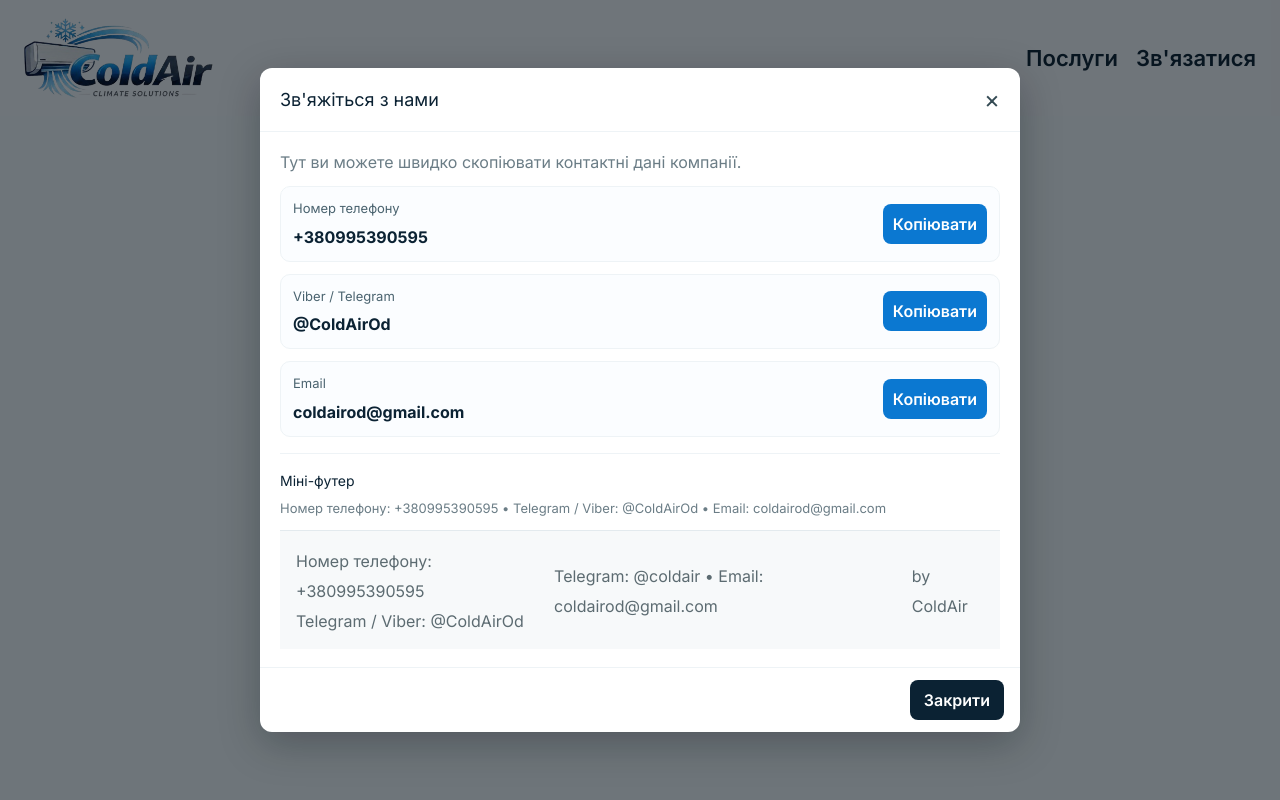
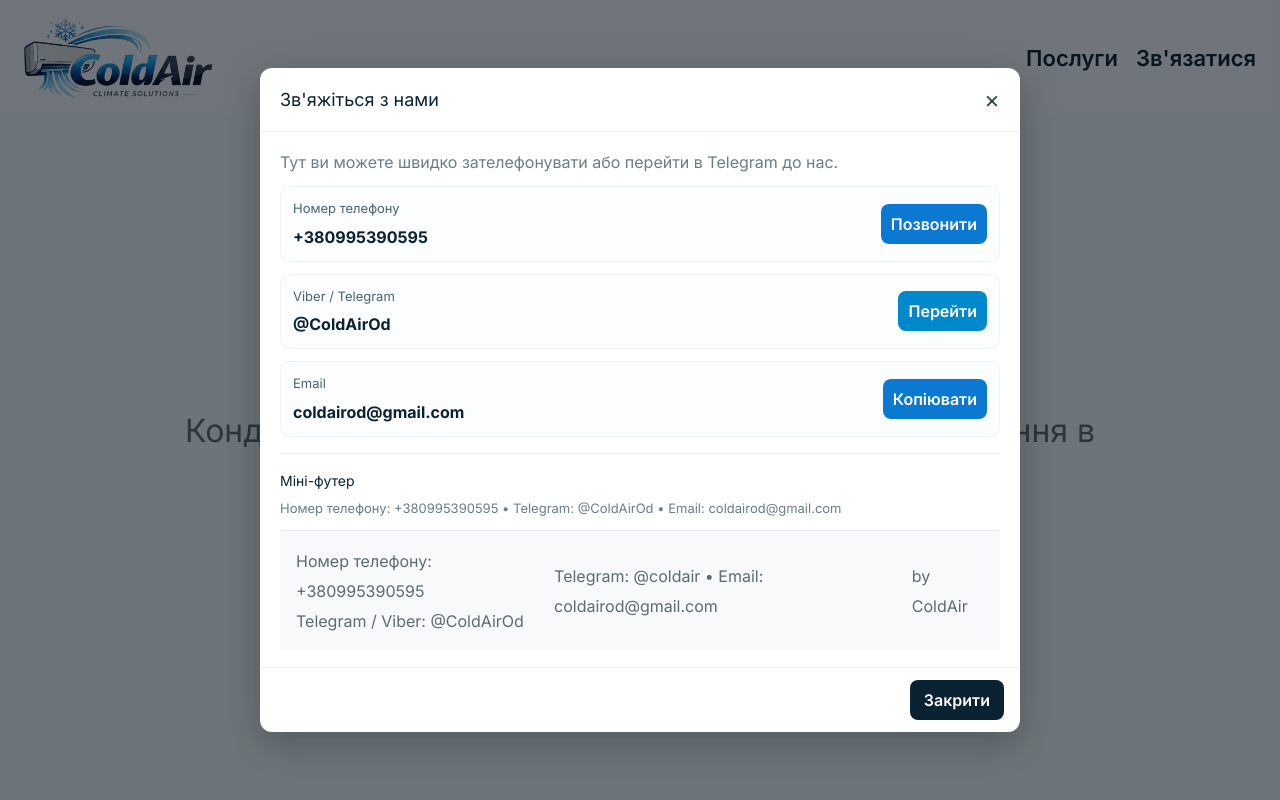
Before and after one commit to savas-pam-DEV/pavel, a Next.js app: page / in a window 1280 px wide. Both pictures are taken after a click on the button "Зв'язатися". Shown: the top 800 px of the page. Built offline with nearby package versions, Linux system fonts and the light colour scheme.

Commit message:
Update 2.0

```diff
--- a/components/ContactModal.module.css
+++ b/components/ContactModal.module.css
@@ -1,3 +1,4 @@
+/* те ж саме, що раніше, додаю стили для нових кнопок */
 :root {
   --overlay-bg: rgba(6, 12, 18, 0.55);
   --card-bg: #ffffff;
@@ -99,15 +100,35 @@
   align-items: center;
   gap: 8px;
 }
+
+/* базовый стиль для кнопок действий */
+.actionBtn {
+  border: none;
+  padding: 8px 10px;
+  border-radius: 8px;
+  font-weight: 600;
+  cursor: pointer;
+}
+
+/* кнопка перейти в Telegram */
+.tgBtn {
+  background: #0088cc;
+  color: #fff;
+}
+
+/* кнопка звонка */
+.callBtn {
+  background: #0b78d1;
+  color: #fff;
+}
+
+/* кнопка копировать (email) */
 .copyBtn {
   background: #0b78d1;
   color: #fff;
-  border: none;
-  padding: 8px 10px;
-  border-radius: 8px;
-  cursor: pointer;
-  font-weight: 600;
 }
+
+/* подтверждение скопировано */
 .copied {
   font-size: 12px;
   color: #0b8d3f;
@@ -135,7 +156,6 @@
   font-size: 13px;
 }
 
-/* встроенный реальный футер (можно стилизовать или скрыть) */
 .fullFooter {
   margin-top: 12px;
 }
--- a/components/ContactModal.tsx
+++ b/components/ContactModal.tsx
@@ -3,10 +3,20 @@ import React, { useEffect, useRef, useState } from "react";
 import styles from "./ContactModal.module.css";
 import Footer from "./Footer";
 
+/**
+ * Вставьте сюда реальные данные:
+ * TELEGRAM: без @ (например coldair)
+ * PHONE: в формате +380XXXXXXXXX
+ * EMAIL: адрес почты
+ */
+const TELEGRAM_USERNAME = "ColdAirOd"; // <- замените на ваш username без @
+const PHONE_NUMBER = "+380995390595"; // <- замените на реальный номер с +380...
+const EMAIL_ADDRESS = "coldairod@gmail.com"; // <- замените на реальный email
+
 const CONTACTS = [
-  { id: "phone", label: "Номер телефону", value: "+380995390595" },
-  { id: "viber", label: "Viber / Telegram", value: "@ColdAirOd" },
-  { id: "email", label: "Email", value: "coldairod@gmail.com" },
+  { id: "phone", label: "Номер телефону", value: PHONE_NUMBER, type: "phone" },
+  { id: "viber", label: "Viber / Telegram", value: TELEGRAM_USERNAME, type: "telegram" },
+  { id: "email", label: "Email", value: EMAIL_ADDRESS, type: "email" },
 ];
 
 type Props = {
@@ -89,6 +99,25 @@ const ContactModal: React.FC<Props> = ({ open, onClose }) => {
     }
   };
 
+  const openTelegram = (username: string) => {
+    // Попробуем открыть tg protocol, иначе откроем web t.me
+    const tgLink = `tg://resolve?domain=${username}`;
+    const webLink = `https://t.me/${username}`;
+    // Попробуем открыть протокол — если не сработает, откроем web fallback
+    try {
+      window.location.href = tgLink;
+      // иногда протокол может не сработать — в таком случае можно fallback
+      setTimeout(() => window.open(webLink, "_blank", "noopener,noreferrer"), 700);
+    } catch {
+      window.open(webLink, "_blank", "noopener,noreferrer");
+    }
+  };
+
+  const callPhone = (phone: string) => {
+    // Используем tel: ссылку — откроется на мобильных устройствах
+    window.location.href = `tel:${phone}`;
+  };
+
   if (!open) return null;
 
   return (
@@ -113,24 +142,51 @@ const ContactModal: React.FC<Props> = ({ open, onClose }) => {
         </header>
 
         <div className={styles.body}>
-          <p className={styles.lead}>Тут ви можете швидко скопіювати контактні дані компанії.</p>
+          <p className={styles.lead}>Тут ви можете швидко зателефонувати або перейти в Telegram до нас.</p>
 
           <ul className={styles.list}>
             {CONTACTS.map((c) => (
               <li key={c.id} className={styles.item}>
                 <div className={styles.info}>
                   <div className={styles.label}>{c.label}</div>
-                  <div className={styles.value}>{c.value}</div>
+                  <div className={styles.value}>
+                    {c.type === "telegram" ? `@${c.value}` : c.value}
                   </div>
+                </div>
+
                 <div className={styles.actions}>
+                  {c.type === "telegram" && (
+                    <button
+                      onClick={() => openTelegram(c.value)}
+                      className={`${styles.actionBtn} ${styles.tgBtn}`}
+                      aria-label={`Перейти в Telegram ${c.value}`}
+                    >
+                      Перейти
+                    </button>
+                  )}
+
+                  {c.type === "phone" && (
+                    <button
+                      onClick={() => callPhone(c.value)}
+                      className={`${styles.actionBtn} ${styles.callBtn}`}
+                      aria-label={`Позвонити ${c.value}`}
+                    >
+                      Позвонити
+                    </button>
+                  )}
+
+                  {c.type === "email" && (
+                    <>
                       <button
                         onClick={() => handleCopy(c.value, c.id)}
-                    className={styles.copyBtn}
+                        className={`${styles.actionBtn} ${styles.copyBtn}`}
                         aria-label={`Скопіювати ${c.label}`}
                       >
                         Копіювати
                       </button>
                       {copied === c.id && <span className={styles.copied}>Скопійовано!</span>}
+                    </>
+                  )}
                 </div>
               </li>
             ))}
@@ -141,10 +197,9 @@ const ContactModal: React.FC<Props> = ({ open, onClose }) => {
           <div className={styles.footerPreview}>
             <h3>Міні-футер</h3>
             <p className={styles.footerText}>
-              Номер телефону: {CONTACTS[0].value} • Telegram / Viber: {CONTACTS[1].value} • Email:{" "}
-              {CONTACTS[2].value}
+              Номер телефону: {PHONE_NUMBER} • Telegram: @{TELEGRAM_USERNAME} • Email: {EMAIL_ADDRESS}
             </p>
-            {}
+
             <div className={styles.fullFooter}>
               <Footer />
             </div>
--- a/components/Hero.module.css
+++ b/components/Hero.module.css
@@ -21,7 +21,7 @@
 .subtitle {
   margin-top: 8px;
   color: #586a73;
-  font-size: 33px;
+  font-size: 32px;
 }
 .actions {
   margin-top: 18px;
@@ -32,7 +32,7 @@
 .btnPrimary {
   background: #0b78d1;
   color: #fff;
-  padding: 8px 18px;
+  padding: 10px 28px;
   border-radius: 6px;
   border: none;
   cursor: pointer;
@@ -41,7 +41,7 @@
 .btnSecondary {
   background: #ff9f1a;
   color: #fff;
-  padding: 8px 18px;
+  padding: 10px 28px;
   border-radius: 6px;
   text-decoration: none;
   font-weight: 600;
--- a/components/Hero.tsx
+++ b/components/Hero.tsx
@@ -13,7 +13,9 @@ const Hero: React.FC = () => {
           <h1 className={styles.title}>
             Cold Air <span className={styles.icon}>❄️</span>
           </h1>
-          <p className={styles.subtitle}>Кондиціювання та вентиляція під ключ</p>
+          <p className={styles.subtitle}>
+            Кондиціювання та вентиляція під ключ — якісні рішення в Одесі
+          </p>
           <div className={styles.actions}>
             <button className={styles.btnPrimary} onClick={() => setOpen(true)}>
               Зв'язатися
```
Lines whose indentation alone changed are shown as unchanged.
